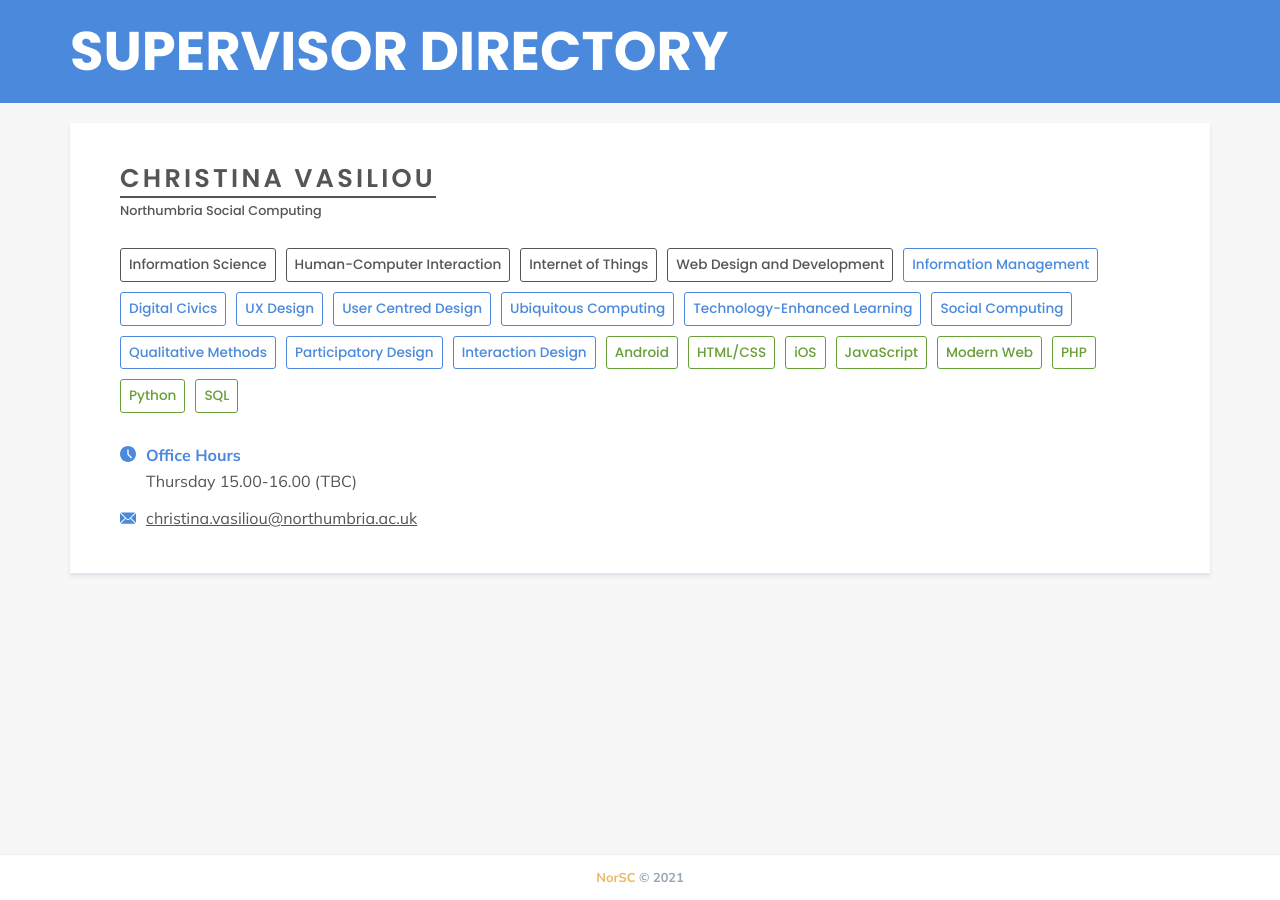
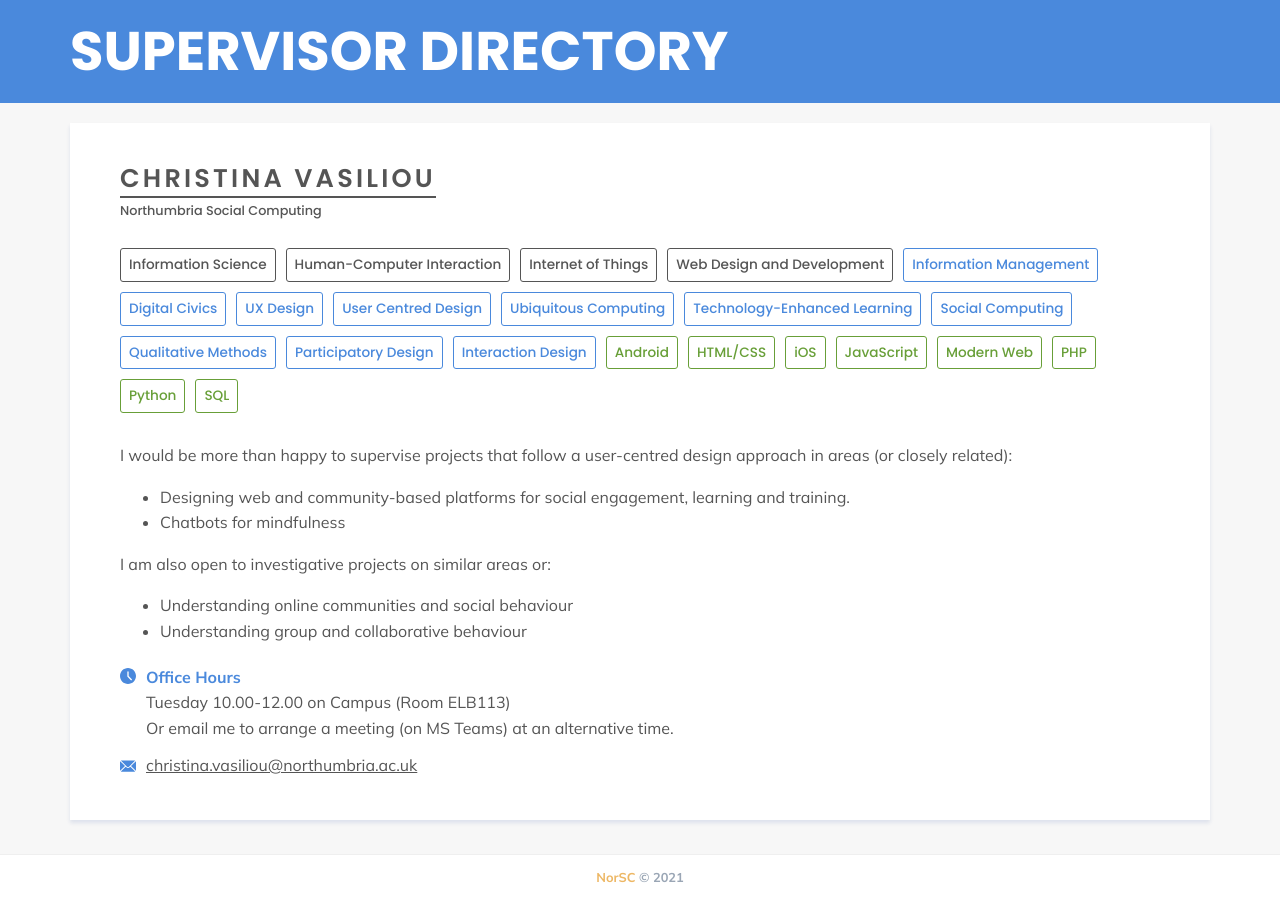
Before and after one commit to NorSC/supervisor-search, a Jekyll site: the page built from _supervisors/christina-vasiliou.md, in a window 1280 px wide. Built offline with Jekyll 4.4.1, drawn with Linux system fonts in a browser that asks for light colours; a script that is not in the unit is left out.

Commit message:
Update Supervisors “christina-vasiliou”

```diff
--- a/_supervisors/christina-vasiliou.md
+++ b/_supervisors/christina-vasiliou.md
@@ -3,7 +3,9 @@ layout: supervisor
 title: Christina Vasiliou
 available: true
 email: christina.vasiliou@northumbria.ac.uk
-office_hours: Thursday 15.00-16.00 (TBC)
+office_hours: |-
+  Tuesday 10.00-12.00 on Campus (Room ELB113)
+  Or email me to arrange a meeting (on MS Teams) at an alternative time.
 research_group: Northumbria Social Computing
 research_themes:
   - Information Science
@@ -30,4 +32,20 @@ technologies_languages:
   - PHP
   - Python
   - SQL
+additional_details: >-
+  I would be more than happy to supervise projects that follow a user-centred
+  design approach in areas (or closely related):
+
+
+  * Designing web and community-based platforms for social engagement, learning and training.
+
+  * Chatbots for mindfulness
+
+
+  I am also open to investigative projects on similar areas or:
+
+
+  * Understanding online communities and social behaviour
+
+  * Understanding group and collaborative behaviour
 ---
```
